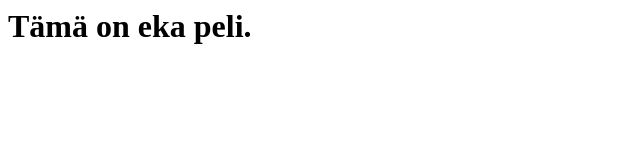
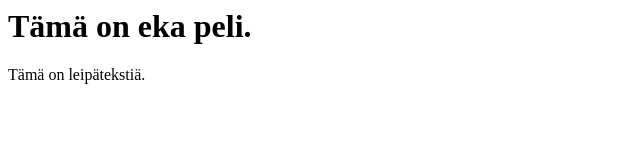
Before and after one commit to turre08/javascript-kokeiluja, a plain HTML site: page eka-peli/index.html in a window 1280 px wide. Shown: the whole page, without its empty margins (0-640 px from the left). Drawn offline with Linux system fonts and the light colour scheme.

Commit message:
Lisäsin leipiksen.

```diff
--- a/eka-peli/index.html
+++ b/eka-peli/index.html
@@ -4,5 +4,6 @@
   </head>
   <body>
     <h1>Tämä on eka peli.</h1>
+    <p>Tämä on leipätekstiä.</p>
   </body>
 </html>
```
